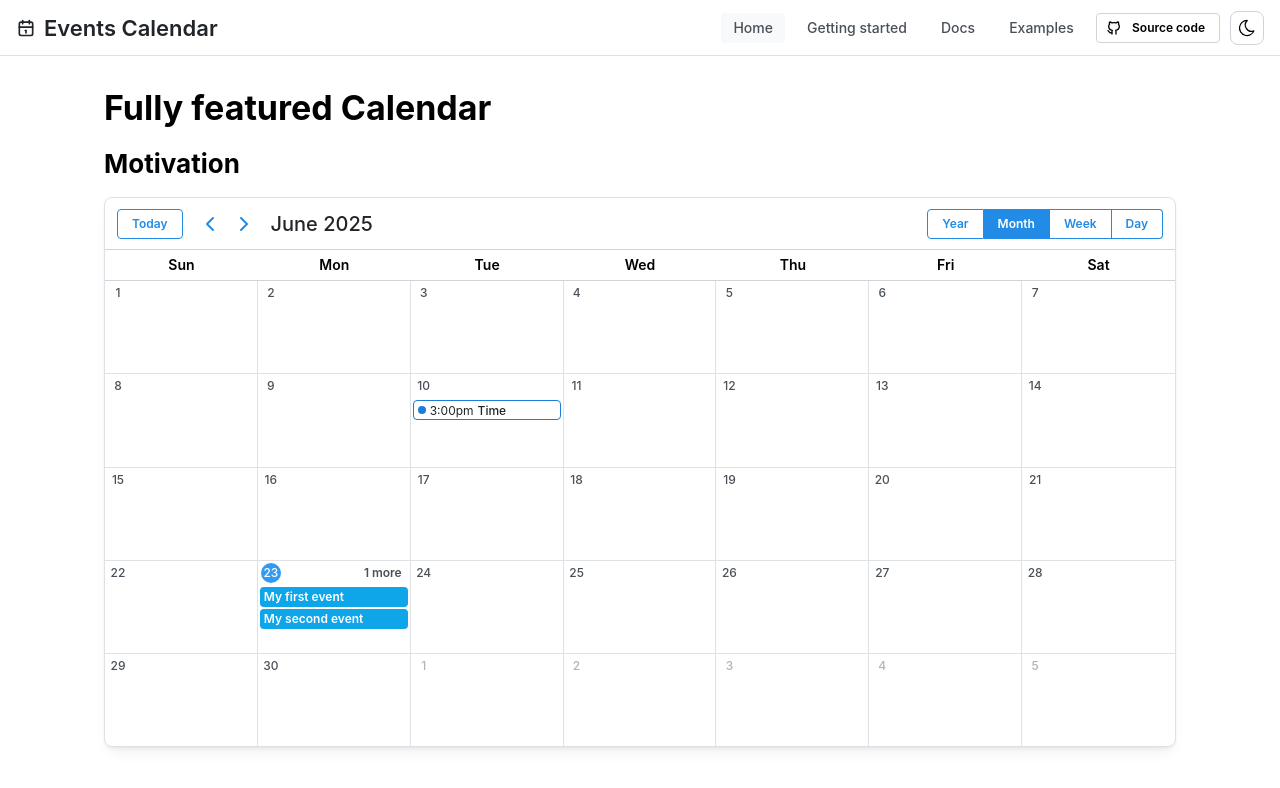
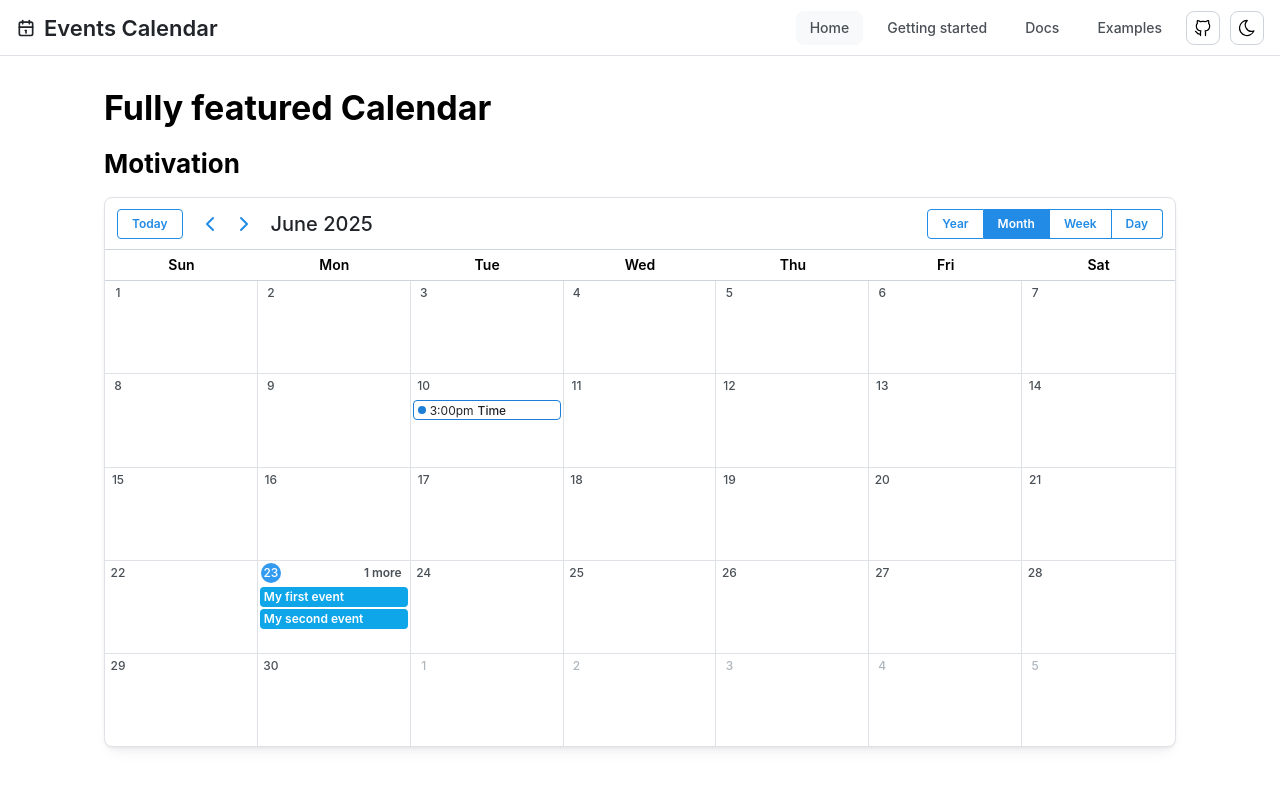
Before and after one commit to markshallue/events-calendar, a Next.js app: page / in a window 1280 px wide. Shown: the top 788 px of the page. Built offline with nearby package versions, Linux system fonts and the light colour scheme.

Commit message:
Improve Header buttons

```diff
--- a/components/Header.module.css
+++ b/components/Header.module.css
@@ -21,8 +21,8 @@
 .link {
 	display: block;
 	line-height: 1;
-	padding: 8px 12px;
-	border-radius: var(--mantine-radius-sm);
+	padding: 10px 14px;
+	border-radius: var(--mantine-radius-md);
 	text-decoration: none;
 	color: light-dark(var(--mantine-color-gray-7), var(--mantine-color-dark-0));
 	font-size: var(--mantine-font-size-sm);
--- a/components/Header.tsx
+++ b/components/Header.tsx
@@ -1,33 +1,15 @@
 'use client';
 
-import {
-	IconBook,
-	IconBrandGithub,
-	IconCalendar,
-	IconCalendarShare,
-	IconHome,
-	IconNumber123,
-	type TablerIcon,
-} from '@tabler/icons-react';
-import { Box, Burger, Button, Group, Title } from '@mantine/core';
+import { IconCalendar, IconBrandGithub } from '@tabler/icons-react';
+import Link from 'next/link';
 import { usePathname } from 'next/navigation';
-import Link from 'next/link';
 import { useDisclosure } from '@mantine/hooks';
+import { ActionIcon, Box, Burger, Group, Title } from '@mantine/core';
+
+import { pages } from '@/config';
+
 import classes from './Header.module.css';
 import { ColorSchemeToggle } from './ColorSchemeToggle';
-
-type Page = {
-	label: string;
-	href: string;
-	icon: TablerIcon;
-};
-
-const pages: Page[] = [
-	{ label: 'Home', href: '/', icon: IconHome },
-	{ label: 'Getting started', href: '/getting-started', icon: IconNumber123 },
-	{ label: 'Docs', href: '/docs', icon: IconBook },
-	{ label: 'Examples', href: '/examples', icon: IconCalendarShare },
-];
 
 export function Header() {
 	const pathname = usePathname();
@@ -61,17 +43,18 @@ export function Header() {
 				<Group gap='xs'>
 					{items}
 
-					<Button
-						size='xs'
+					<ActionIcon
+						size='lg'
+						radius='md'
+						component='a'
+						target='_blank'
 						variant='default'
-						leftSection={<IconBrandGithub size={16} />}
-						component='a'
+						title='View on GitHub'
+						aria-label='View on GitHub'
 						href='https://github.com/markshallue/events-calendar'
-						target='_blank'
-						aria-label='View on GitHub'
 					>
-						Source code
-					</Button>
+						<IconBrandGithub size={20} strokeWidth={1.5} />
+					</ActionIcon>
 
 					<ColorSchemeToggle />
 				</Group>
--- a/config/index.ts
+++ b/config/index.ts
@@ -0,0 +1 @@
+export * from './pages';
--- /dev/null
+++ b/config/pages.ts
@@ -0,0 +1,14 @@
+import { IconBook, IconHome, IconNumber123, IconCalendarShare, type TablerIcon } from '@tabler/icons-react';
+
+type Page = {
+	label: string;
+	href: string;
+	icon: TablerIcon;
+};
+
+export const pages: Page[] = [
+	{ label: 'Home', href: '/', icon: IconHome },
+	{ label: 'Getting started', href: '/getting-started', icon: IconNumber123 },
+	{ label: 'Docs', href: '/docs', icon: IconBook },
+	{ label: 'Examples', href: '/examples', icon: IconCalendarShare },
+];
```
